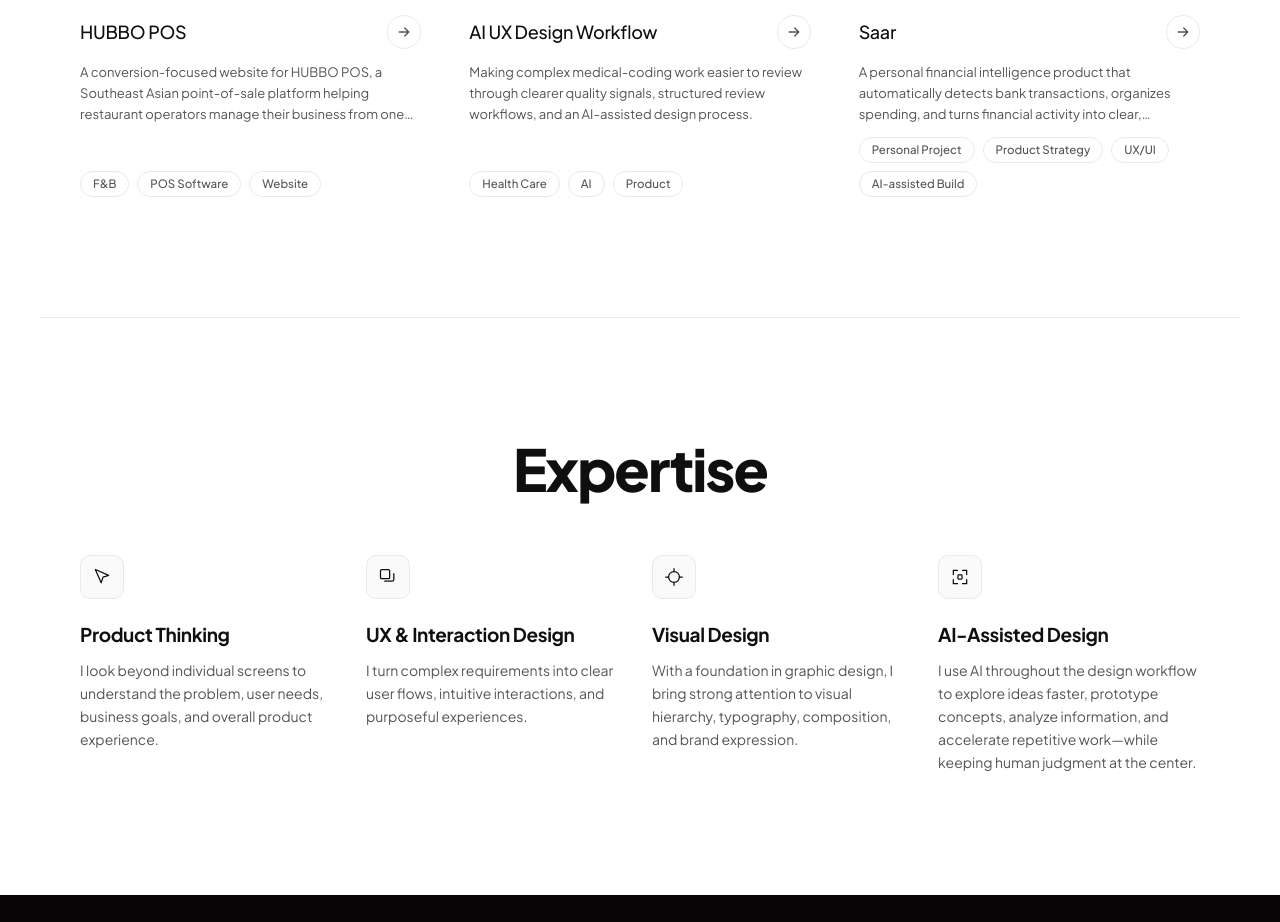
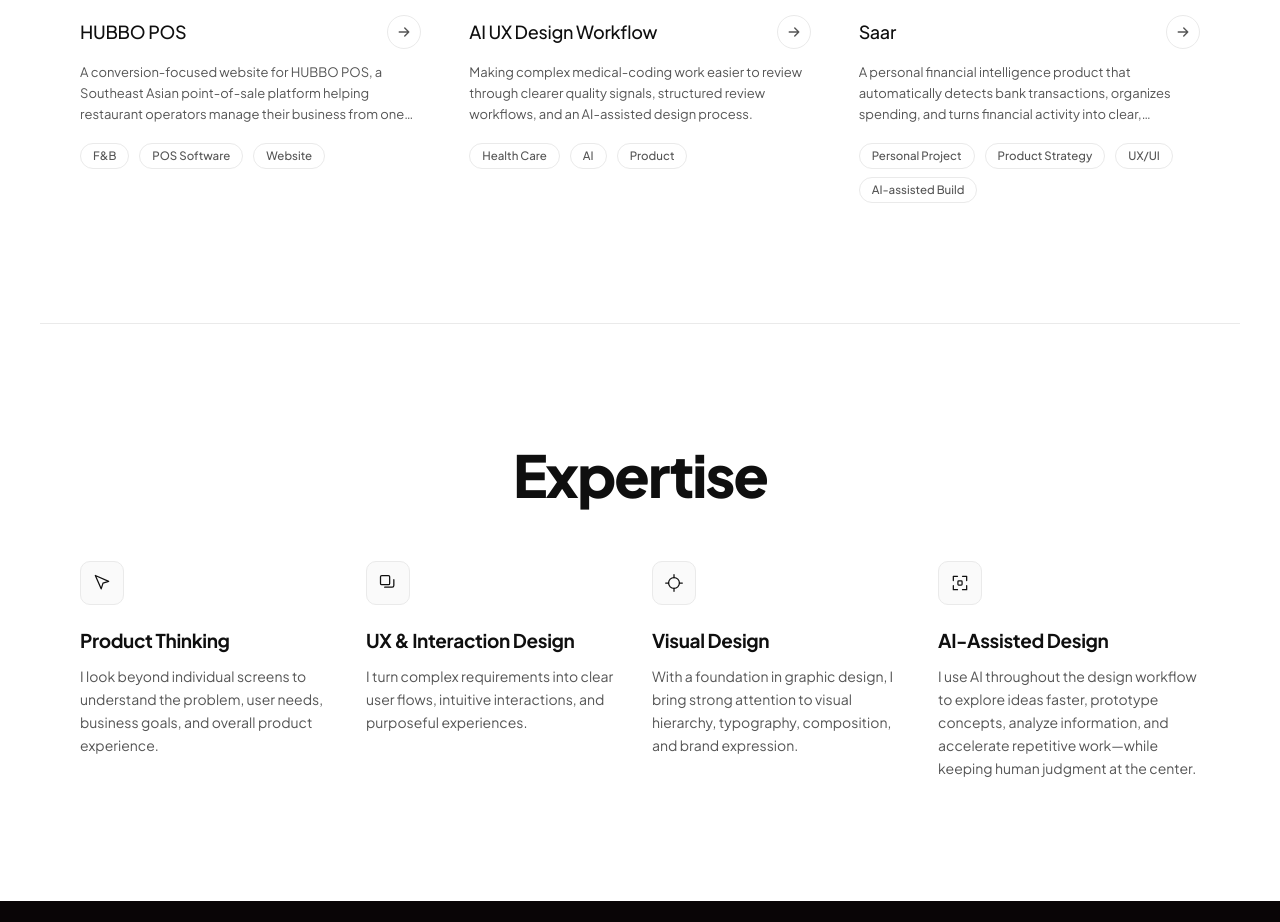
Before and after one commit to gargee-moni-jose/gargee-moni-jose.github.io, a React (Vite) app: page / in a window 1280 px wide. Shown: the part 1360-2282 px from the top of the page. Built offline with nearby package versions, Linux system fonts and the light colour scheme.

Commit message:
Align home project tag spacing

```diff
--- a/src/index.css
+++ b/src/index.css
@@ -777,6 +777,11 @@
   column-gap: clamp(24px, 4vw, 48px);
   row-gap: clamp(48px, 6vw, 80px);
 }
+.home-project-grid .project-card-tags {
+  margin-top: 18px;
+  padding-top: 0;
+  column-gap: 10px;
+}
 .about-display {
   font-size: clamp(36px, 4.8vw, 64px);
 }
```
